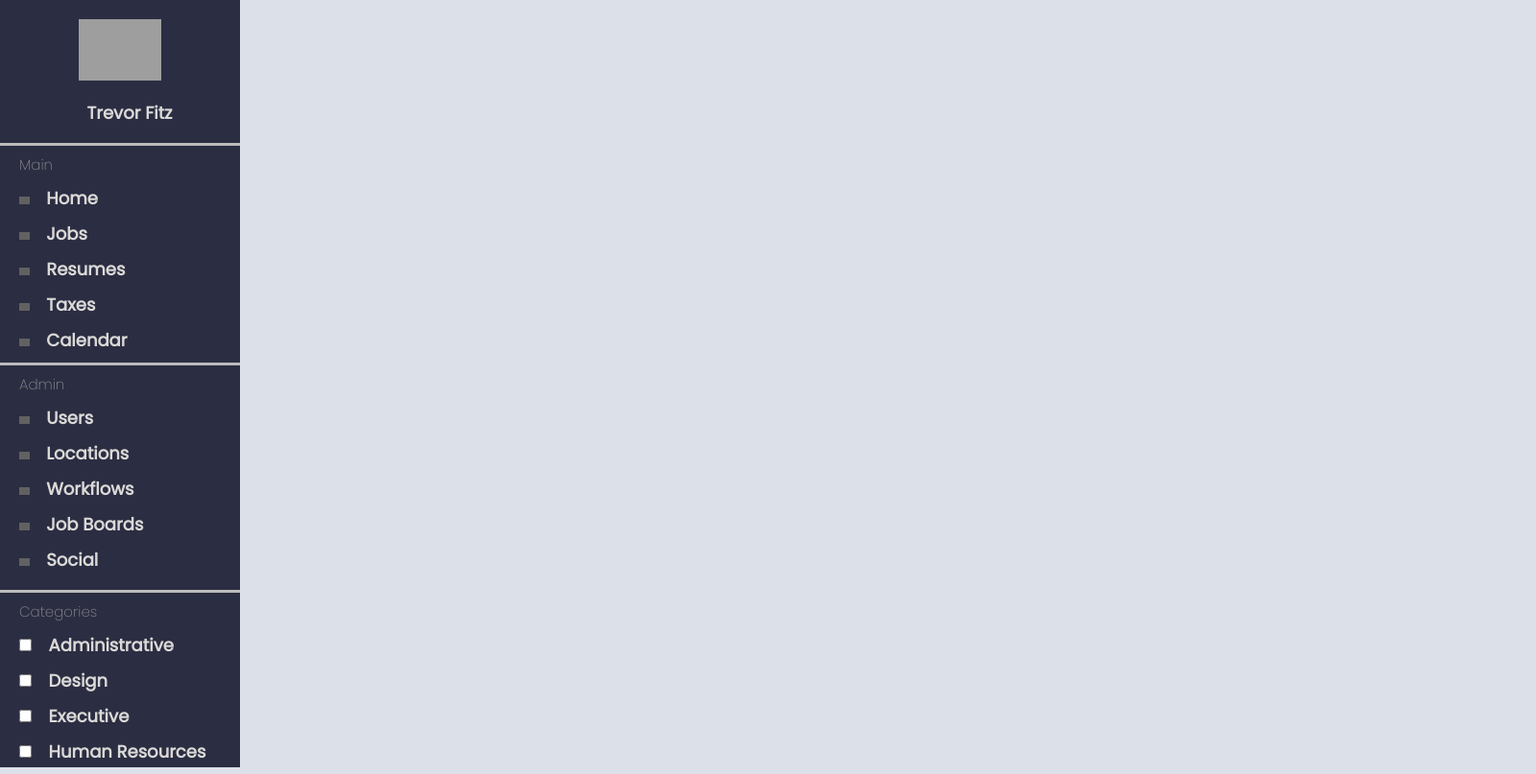
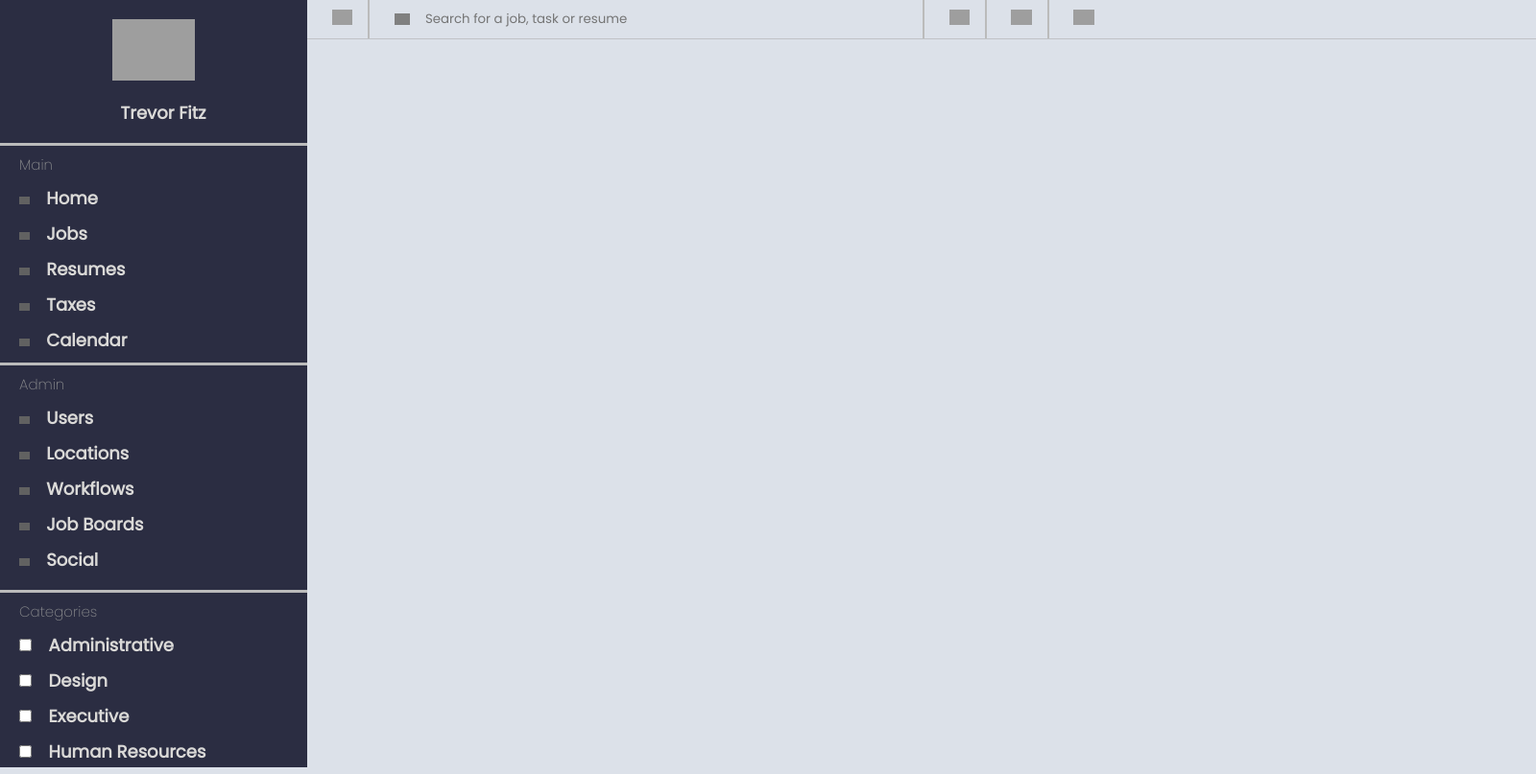
Before and after one commit to trevorfitz0/Static-Comp, a plain HTML site: page index.html in a window 1280 px wide. Shown: the whole page at 96% size, 1600 px wide, since content can reach past the window. Drawn offline with Linux system fonts and the light colour scheme; grey boxes are pictures that could not be loaded.

Commit message:
search bar and icons

```diff
--- a/index.html
+++ b/index.html
@@ -12,13 +12,13 @@
 </head>
 <body>
     <nav>
-        <section class="pages">
         <ul class="head">
             <img class="face "src="https://cdn-icons-png.flaticon.com/512/591/591748.png">
             <li>Trevor Fitz</li>
         </ul>
+        <section class="pages">
             <hr class="break-line"></hr>
-            <ul class="tabs">
+            <ul>
                 <p>Main</p>
                 <li>
                     <img class="icon" src="https://cdn-icons-png.flaticon.com/512/1946/1946436.png">
@@ -61,12 +61,12 @@
                     <span>Job Boards</span>
                 </li>
                 <li>
-                    <img class = "icon"src="https://cdn-icons-png.flaticon.com/512/9395/9395628.png">
+                    <img class = "icon" src="https://cdn-icons-png.flaticon.com/512/9395/9395628.png">
                     <span>Social</span>
                 </li>
             </ul>
         </section>
-
+        <section class="categories">
             <hr class="break-line"></hr>
             <ul class="tabs">
                 <p>Categories</p>
@@ -91,6 +91,36 @@
                     <span>Human Resources</span>
                 </li>
             </ul>
+        </section>
     </nav>
+    <header>
+        <li>
+            <img class="first-icon" src="https://cdn-icons-png.flaticon.com/512/1287/1287078.png">
+        </li>
+        <hr class="break-line"></hr>
+        <li>
+            <img class="search-icon" src="https://cdn-icons-png.flaticon.com/512/149/149852.png">
+        </li>
+        <li>
+            <form class="search" action="">
+                <input type="search" placeholder="Search for a job, task or resume" required>
+            </form>
+        </li>
+        <section>
+
+        </section>
+        <hr class="break-line"></hr>
+        <li>
+            <img class="icon" src="https://cdn-icons-png.flaticon.com/512/4202/4202259.png">
+        </li>
+        <hr class="break-line"></hr>
+        <li>
+            <img class = "icon"src="https://cdn-icons-png.flaticon.com/512/2886/2886665.png">
+        </li>
+        <hr class="break-line"></hr>
+        <li>
+            <img class = "icon"src="https://cdn-icons-png.flaticon.com/512/17/17704.png">
+        </li>
+    </header>
 </body>
 </html>
--- a/styles.css
+++ b/styles.css
@@ -8,6 +8,7 @@
     --highlight-color: #387D7A;
     --break-color: #C0C2C6;
     --font: 'Poppins', sans-serif;
+    --nav-header-margin: 25vw;
 }
 
 * {
@@ -24,44 +25,46 @@ body {
     background: var(--back-color);
 }
 
+/* navbar */
+
 nav {
     position: absolute;
     background-color: var(--nav-color);
     color: var(--font-color);
     height: 100%;
-    width: 250px;
+    width: var(--nav-header-margin);
     display: flex;
     flex-direction: column;
 }
 
-.head {
+nav .head {
     display: flex;
     flex-direction: column;
     align-items: center;
     margin-top: 20px;
 }
 
-.face {
+nav .face {
     height: 8vh;
     width: auto;
     padding-bottom: 10px;
 }
 
-.break-line {
+nav .break-line {
     color: var(--break-color);
     margin-top: 1vh;
     margin-bottom: 1vh;
     border-top: 3px solid #bbb;
 }
 
-p {
+nav p {
     color: var(--side-font-color);
     font-weight: lighter;
     font-size: 15px;
     padding-left: 20px;
 }
 
-li {
+nav li {
     margin: 10px 0;
     font-weight: bold;
     font-size: 18px;
@@ -73,7 +76,7 @@ li {
     border-left: .5vw solid var(--highlight-color);
 }
 
-.icon {
+nav .icon {
     filter: invert(100%);
     height: 1vh;
     margin-right: 1vw;
@@ -82,3 +85,57 @@ li {
 .checkmark {
     padding-right: 1vw;
 }
+
+/* header */
+
+header {
+    position: absolute;
+    margin-left: var(--nav-header-margin);
+    background-color: var(--back-color);
+    color: var(--font-color);
+    border-bottom: .2vh solid var(--break-color);
+    height: 5vh;
+    width: 100%;
+    display: flex;
+    align-items: center;
+}
+
+header .first-icon {
+    height: 2vh;
+    margin-left: 2vw;
+}
+
+header .icon {
+    height: 2vh;
+    margin-left: 2vw;
+}
+header .icon:hover {
+    background-color: var(--highlight-color);
+}
+
+header .break-line {
+    color: var(--break-color);
+    margin-left: 2vh;
+    border-right: 2px solid #bbb;
+    height: 100%;
+}
+
+.search {
+    width: 40vw;
+    height: 100%;
+    margin-left: .5vw;
+}
+
+.search-icon {
+    margin-left: 2vw;
+    margin-top: .6vh;
+    height: 1.5vh;
+    filter: invert(50%);
+}
+
+header input {
+    width: 40vw;
+    padding: 10px;
+    border: 0;
+    background: transparent;
+}
```
Lines whose indentation alone changed are shown as unchanged.
